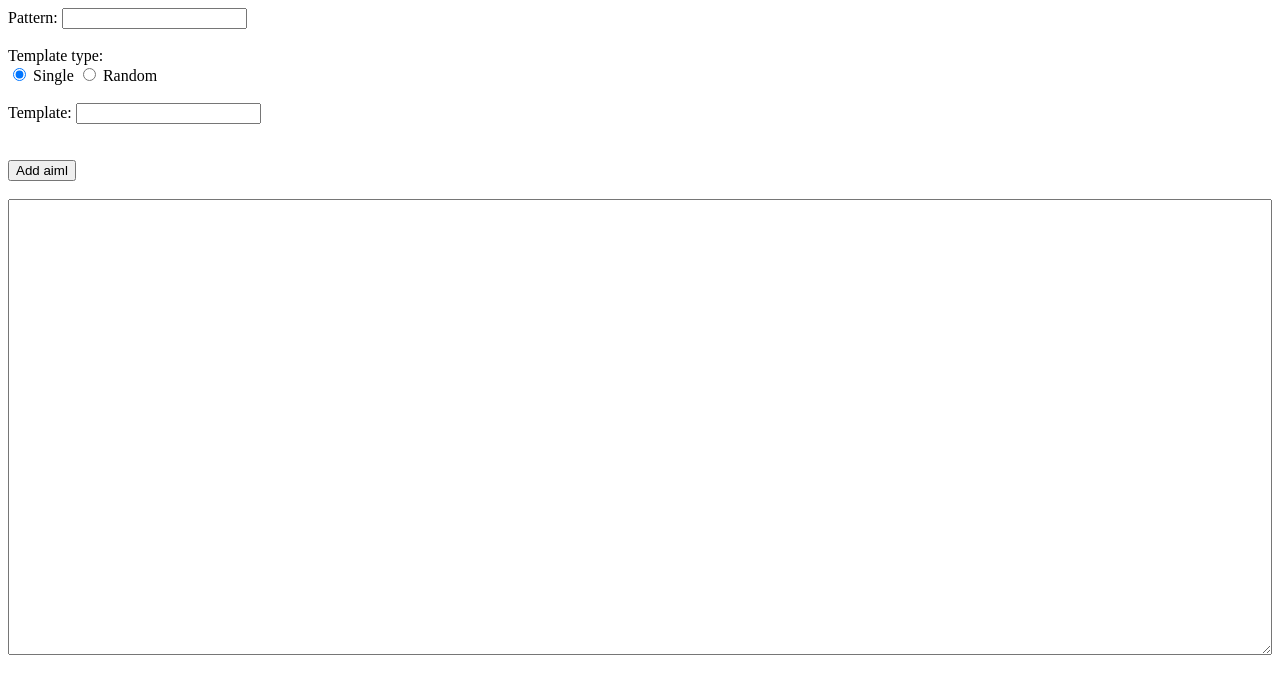
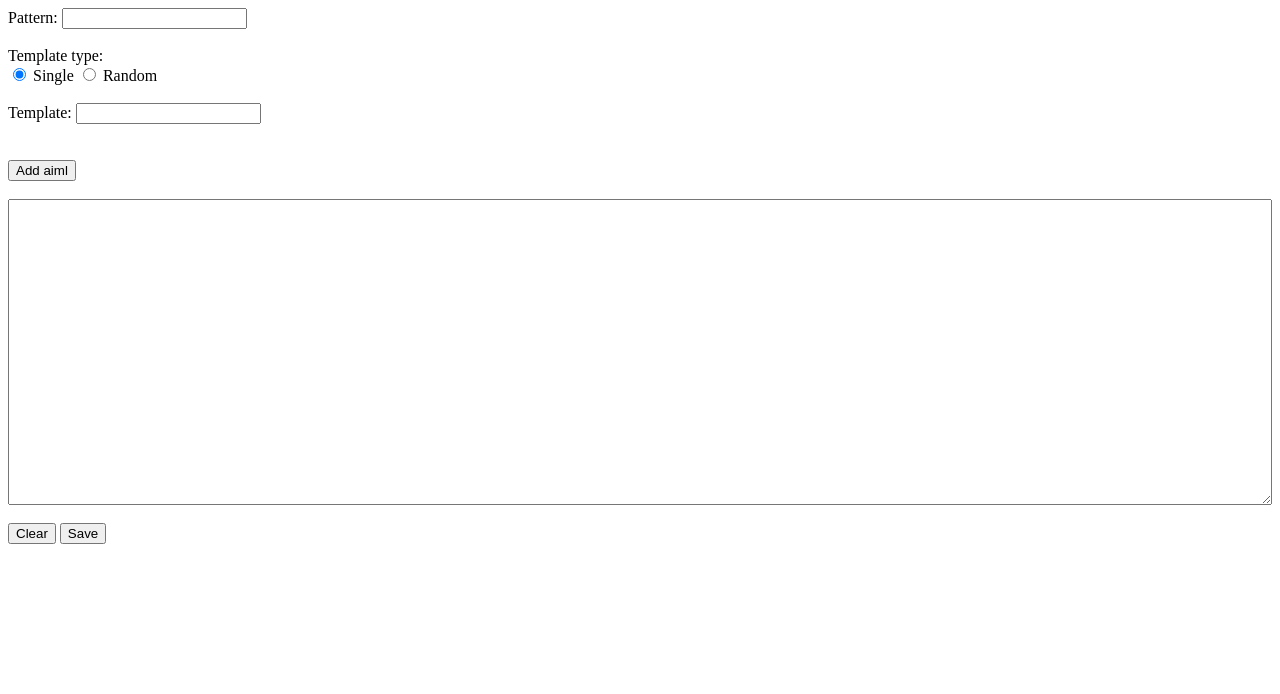
Before and after one commit to brentonnn/py-aiml-creator, a plain HTML site: page index.html in a window 1280 px wide. Drawn offline with Linux system fonts and the light colour scheme.

Commit message:
added clear and save functionality

```diff
--- a/index.html
+++ b/index.html
@@ -24,13 +24,34 @@ Template (enter each template on a newline):<br>
 <br><br>
 <input type="button" value="Add aiml" onClick="buildXML();">
 <br><br>
-<textarea id="ta"rows="30" style="width:100%;""></textarea>
+<textarea id="ta"rows="20" style="width:100%;"></textarea>
 
+<br> <br>
+<button onclick="clearXML();">Clear</button> <button onclick="download('test.aiml');">Save</button>
 
 
 <script>
 var counter = 1;
 var isRandom = false
+
+function download(filename) {
+  var text = '<aiml version="1.0.1" encoding="UTF-8">\n\n' + document.getElementById("ta").value + '\n</aiml>';
+  var element = document.createElement('a');
+  element.setAttribute('href', 'data:text/plain;charset=utf-8,' + encodeURIComponent(text));
+  element.setAttribute('download', filename);
+
+  element.style.display = 'none';
+  document.body.appendChild(element);
+
+  element.click();
+
+  document.body.removeChild(element);
+}
+
+function clearXML() {
+  document.getElementById("ta").value = ""
+
+}
 
 
 function showHide(x, y) {
```
